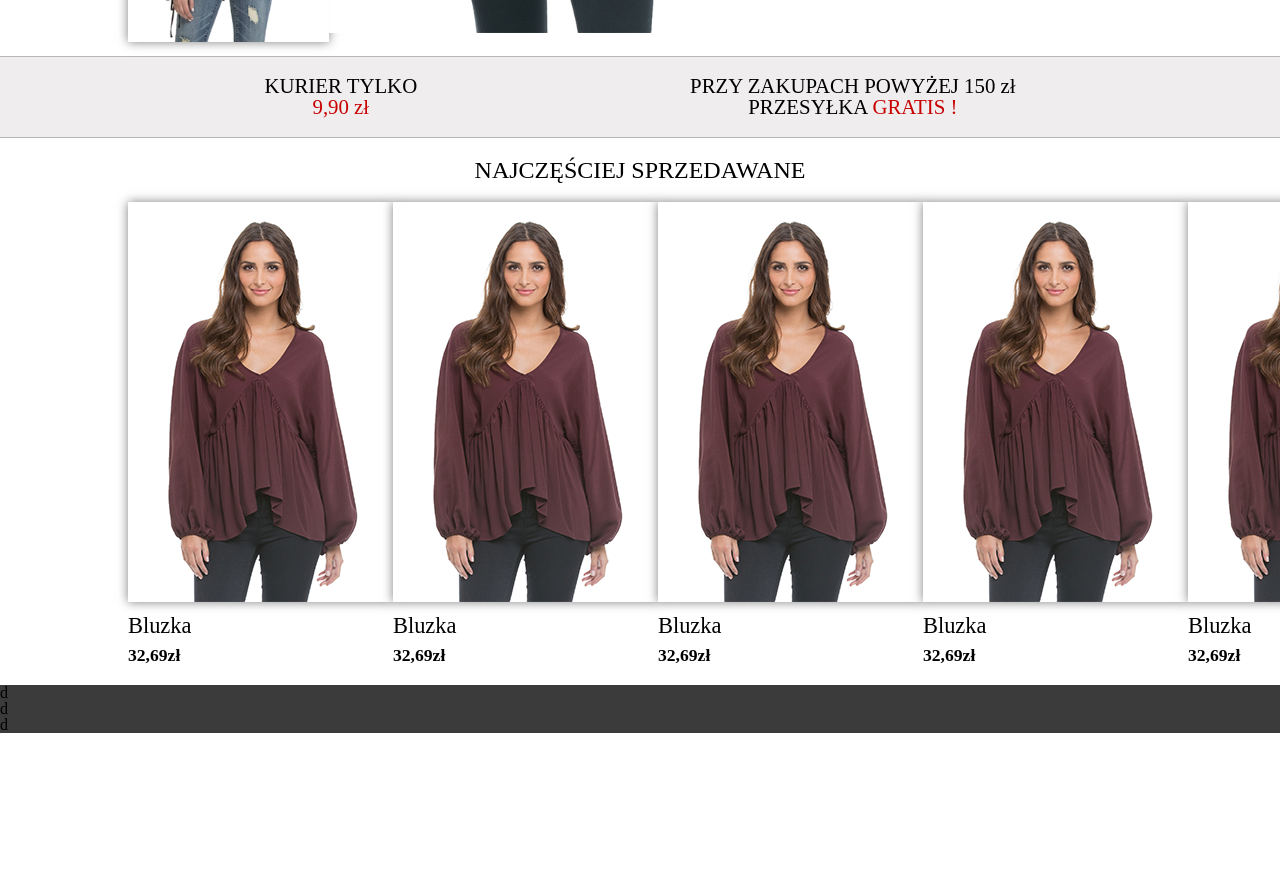
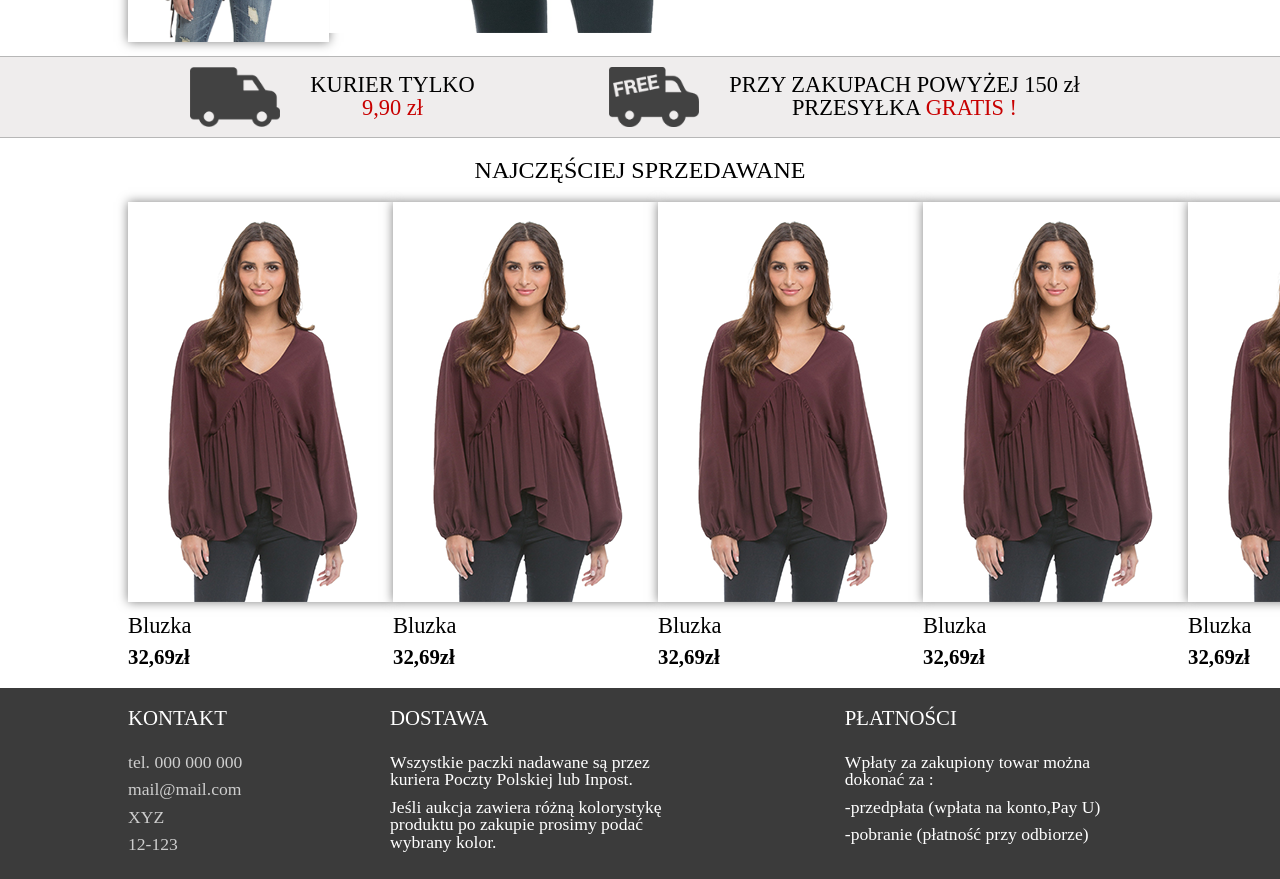
Before and after one commit to Gradziu31/ubrania, a plain HTML site: page index.html in a window 1280 px wide. Shown: the part 1029-1908 px from the top of the page. Before the commit the page ends 1762 px from the top, so only its background shows below. Drawn offline with Linux system fonts and the light colour scheme.

Commit message:
ostylowany footer

```diff
--- a/index.html
+++ b/index.html
@@ -67,9 +67,16 @@
             </div>
         </div>
         <div class="promo">
-            <div class="promoc-content">
-                <div class="courier">KURIER TYLKO<br><span>9,90 zł</span></div>
-                <div class="free-shipping">PRZY ZAKUPACH POWYŻEJ 150 zł<br> PRZESYŁKA <span>GRATIS !</span></div>
+            <div class="promo-content">
+
+                <div class="courier">
+                   <img src="images/truck-one.png" alt="">
+                    <h3>KURIER TYLKO<br><span>9,90 zł</span></h3>
+                </div>
+
+                <div class="courier">
+                <img src="images/truck-two.png" alt="">
+                <h3>PRZY ZAKUPACH POWYŻEJ 150 zł<br> PRZESYŁKA <span>GRATIS !</span></h3></div>
             </div>
         </div>
         <h1 class="info--sales">NAJCZĘŚCIEJ SPRZEDAWANE</h1>
@@ -102,9 +109,27 @@
 
         </div>
         <footer>
-            <div class="contact">d</div>
-            <div class="supply">d</div>
-            <div class="payment">d</div>
+            <div class="content--footer">
+                <div class="contact">
+                    <h1>KONTAKT</h1>
+                    <p>tel. 000 000 000</p>
+                    <p>mail@mail.com</p>
+                    <p>XYZ</p>
+                    <p>12-123</p>
+                </div>
+                <div class="supply">
+                    <h1>DOSTAWA</h1>
+                    <p>Wszystkie paczki nadawane są przez kuriera Poczty Polskiej lub Inpost.</p>
+                    <p>Jeśli aukcja zawiera różną kolorystykę produktu po zakupie prosimy podać wybrany kolor.</p>
+                </div>
+                <div class="payment">
+                    <h1>PŁATNOŚCI</h1>
+                    <p>Wpłaty za zakupiony towar można dokonać za :</p>
+
+                    <p>-przedpłata (wpłata na konto,Pay U)</p>
+                    <p>-pobranie (płatność przy odbiorze)</p>
+                </div>
+            </div>
         </footer>
     </div>
 </body>
--- a/sass/layouts/_header.scss
+++ b/sass/layouts/_header.scss
@@ -3,6 +3,8 @@ $gray: #b7b7b7;
 $lightgray: #efeded;
 $dark-text: #242424;
 $footer: #3b3b3b;
+$white: #ffffff;
+$footer-text: #cecece;
 .container {
     header {
         display: flex;
@@ -129,7 +131,7 @@ $footer: #3b3b3b;
         border-top: 1px solid $gray;
         border-bottom: 1px solid $gray;
         min-height: 80px;
-        .promoc-content {
+        .promo-content {
             margin: 0% 10%;
             width: 100%;
             display: flex;
@@ -138,9 +140,22 @@ $footer: #3b3b3b;
             align-items: center;
             justify-content: space-around;
             text-align: center;
-            font-size: 1.3em;
+            font-size: 1.4em;
             span {
                 color: $red;
+            }
+            .courier {
+                display: flex;
+                flex-direction: row;
+                flex-wrap: wrap;
+                align-items: center;
+                h3 {
+                    padding: 0px 20px;
+                }
+                img {
+                    padding: 10px;
+                    max-height: 60px;
+                }
             }
         }
     }
@@ -161,17 +176,43 @@ $footer: #3b3b3b;
                 -moz-box-shadow: 0px 0px 10px 0px rgba(0, 0, 0, 0.5);
                 box-shadow: 0px 0px 10px 0px rgba(0, 0, 0, 0.5);
             }
-            h2{
+            h2 {
                 font-size: 1.4em;
                 padding: 10px 0px;
             }
-            p{
+            p {
                 font-weight: 900;
-                font-size: 1.1em;
+                font-size: 1.3em;
             }
         }
     }
-    footer{
+    footer {
         background: $footer;
+        .content--footer {
+            margin: 0% 10%;
+            display: flex;
+            flex-direction: row;
+            flex-wrap: wrap;
+            justify-content: space-between;
+            padding-bottom: 20px;
+            h1 {
+                color: $white;
+                font-size: 1.3em;
+                padding: 20px 0px;
+            }
+            p {
+                color: $white;
+                font-size: 1.1em;
+                padding: 5px 0px;
+            }
+            div {
+                max-width: 30%;
+            }
+            .contact {
+                p{
+                    color: $footer-text;
+                }
+            }
+        }
     }
 }
```
Also changed, not shown: css/style.css, images/truck-one.png (added), images/truck-two.png (added).
